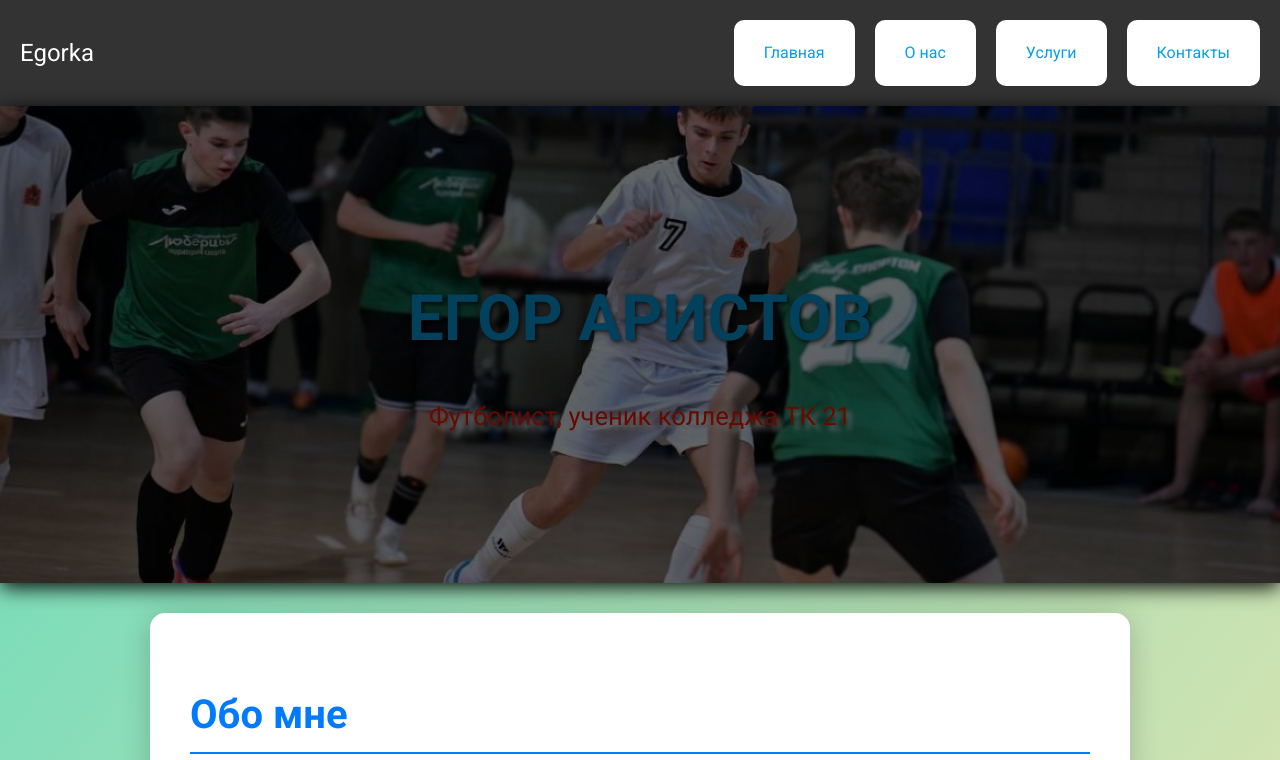
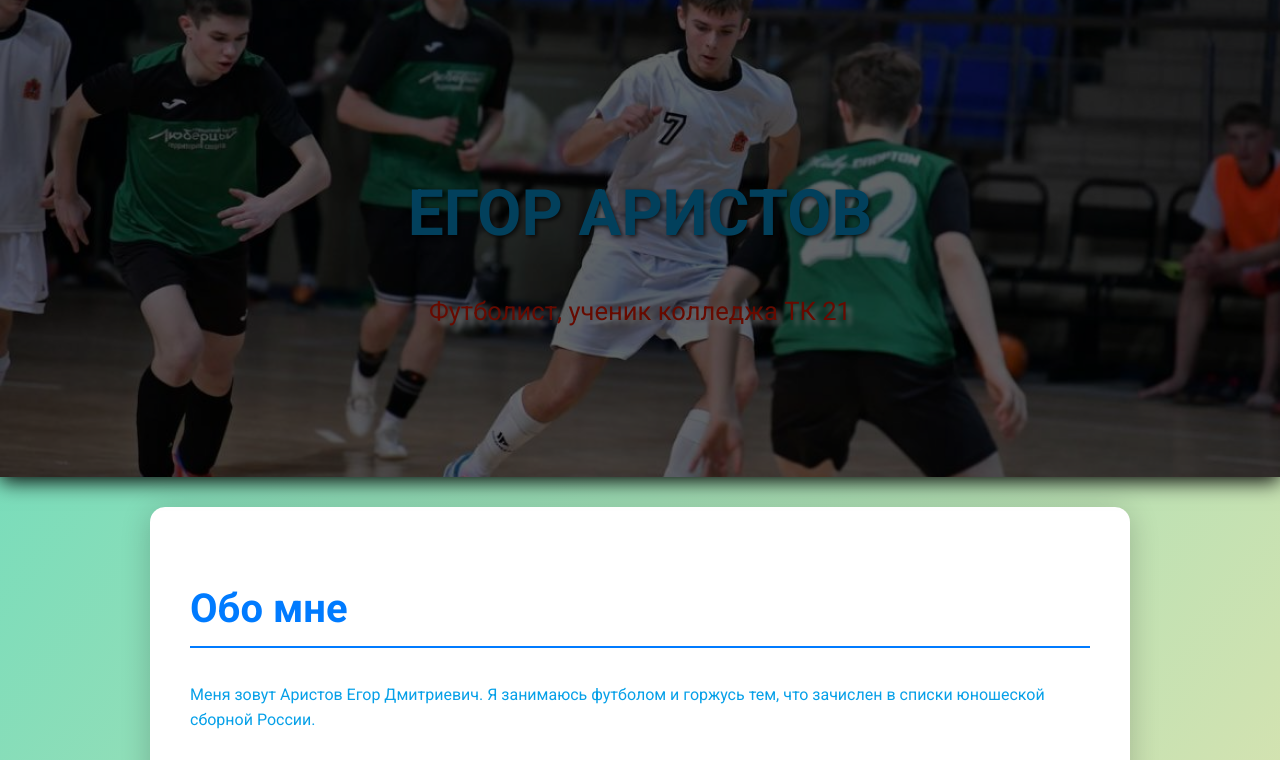
Before and after one commit to Oleskasi/egot, a plain HTML site: page index.html in a window 1280 px wide. Shown: the top 760 px of the page. Drawn offline with Linux system fonts and the light colour scheme.

Commit message:
Update index.html

```diff
--- a/index.html
+++ b/index.html
@@ -9,17 +9,7 @@
     <link rel="stylesheet" href="style.css">
 </head>
 <body>
-    <div class="header">
-    <nav class="navbar">
-        <div class="logo">Egorka</div>
-            <ul class="nav-links">
-                <li><a href="#">Главная</a></li>
-                <li><a href="#">О нас</a></li>
-                <li><a href="#">Услуги</a></li>
-                <li><a href="#">Контакты</a></li>
-            </ul>
-    </nav>
-        </div>
+
 <header>
     <h1>Егор Аристов</h1>
     <p style="font-size: 1.6em; z-index: 2;">Футболист, ученик колледжа ТК 21</p>
```
